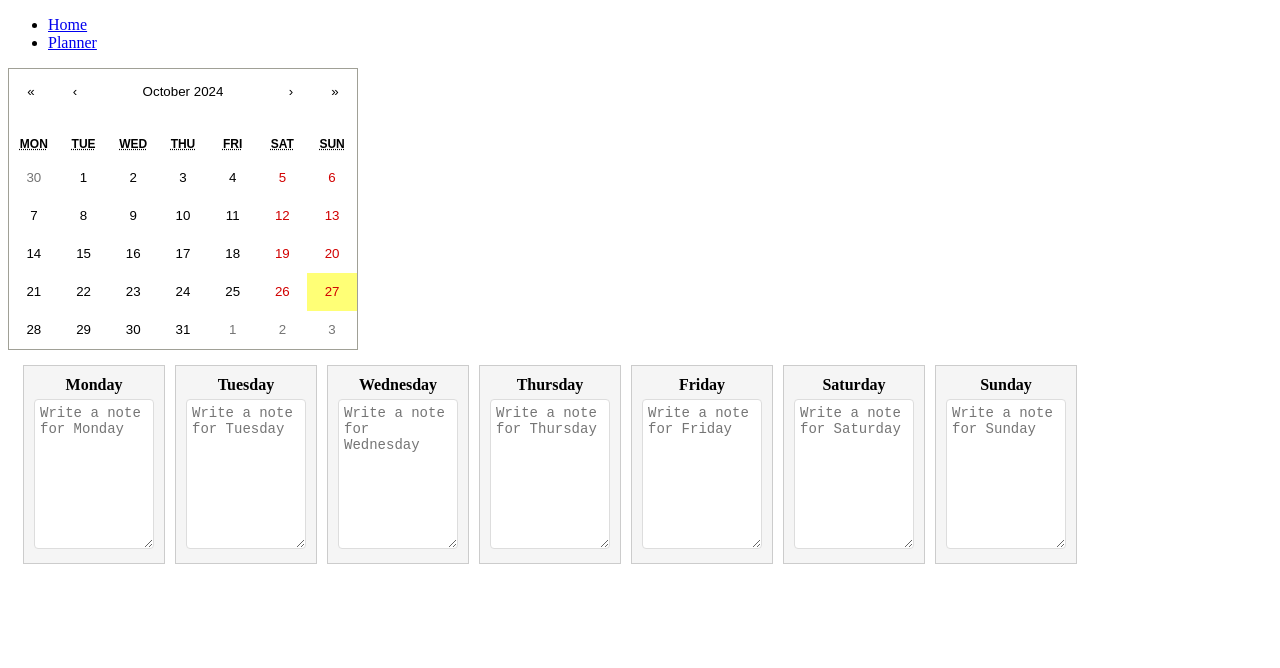
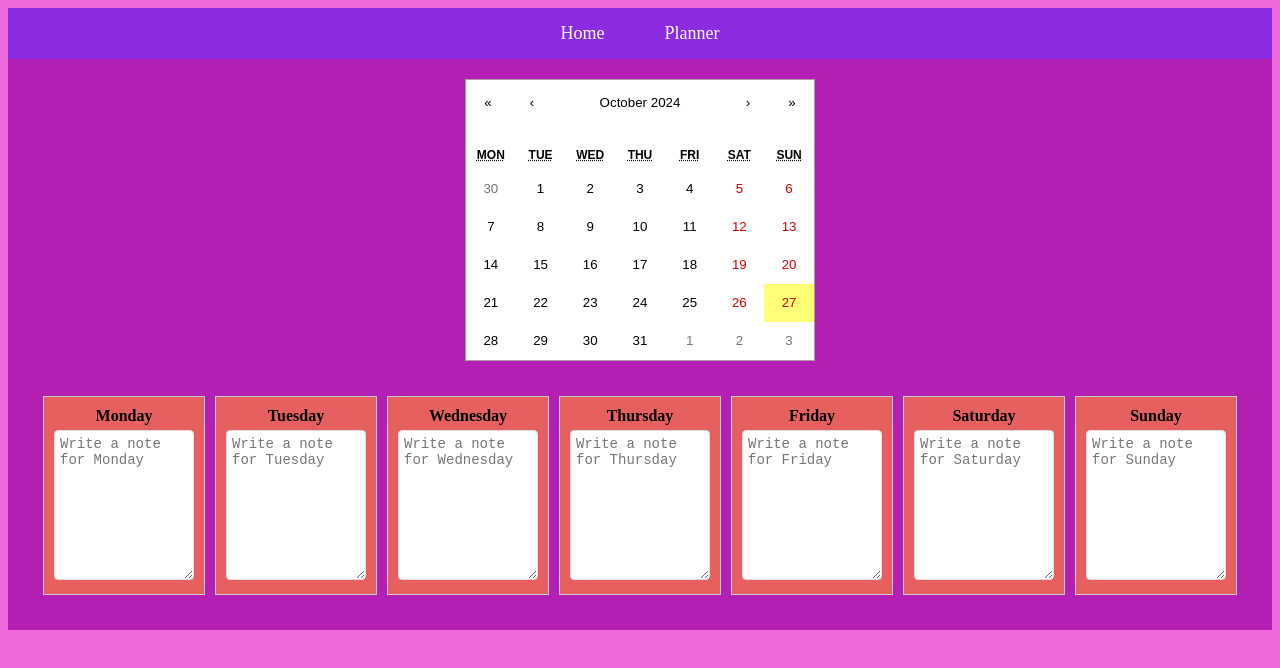
Before and after one commit to TwiceG/calendarling, a React (Vite) app in the folder frontend/: page /week-planner in a window 1280 px wide. Shown: the top 668 px of the page. Built offline with nearby package versions, Linux system fonts and the light colour scheme.

Commit message:
add basic colors and css style to project

```diff
--- a/frontend/src/App.jsx
+++ b/frontend/src/App.jsx
@@ -1,7 +1,7 @@
 import { BrowserRouter } from 'react-router-dom';
 import AppRouter from './routes/AppRouter';
 import NavBar from './components/NavBar';
-
+import './style/App.css';
 
 
 function App() {
--- a/frontend/src/routes/WeeklyPlanner.jsx
+++ b/frontend/src/routes/WeeklyPlanner.jsx
@@ -1,6 +1,7 @@
 import React, { useState } from 'react';
 import Calendar from 'react-calendar';
 import WeekdaysColumn from '../components/Weekdays';
+import '../style/WeeklyPlanner.css';
 
 const WeeklyPlanner = () => {
     const [weekDates, setWeekDates] = useState([]);
@@ -24,8 +25,10 @@ const WeeklyPlanner = () => {
     };
 
     return (
-        <div>
-            <Calendar locale="en-GB" onClickDay={handleDateClick} />
+        <div className="weekly-planner">
+            <div className="calendar-container">
+                <Calendar locale="en-GB" onClickDay={handleDateClick} />
+            </div>
             <WeekdaysColumn weekDates={weekDates} />
         </div>
     );
--- /dev/null
+++ b/frontend/src/style/App.css
@@ -0,0 +1,3 @@
+body {
+   background-color: rgb(238, 106, 220);
+}
--- a/frontend/src/style/NavBar.css
+++ b/frontend/src/style/NavBar.css
@@ -0,0 +1,38 @@
+
+.navbar {
+    display: flex;
+    justify-content: space-around; /* Spread out items across the bar */
+    align-items: center; /* Vertically align items */
+    background-color: blueviolet;
+    padding: 15px 20px; /* Add some padding */
+  }
+
+  .nav-list {
+    list-style: none;
+    display: flex;
+    margin: 0;
+    padding: 0;
+  }
+
+  .nav-item {
+    margin-right: 30px; /* Space between items */
+  }
+
+  .nav-item:last-child {
+    margin-right: 0; /* Remove margin for the last item */
+  }
+
+  .nav-link {
+    color: #fff;
+    text-decoration: none;
+    font-size: 18px;
+    padding: 10px 15px;
+    transition: background-color 0.3s ease;
+    border-radius: 5px; /* Rounded corners */
+  }
+
+  .nav-link:hover {
+    background-color: #a70f86;
+    text-decoration: none;
+    color: #f4f4f4;
+  }
--- a/frontend/src/style/Weekdays.css
+++ b/frontend/src/style/Weekdays.css
@@ -1,18 +1,18 @@
 .columns-container {
-    display: inline-flex;
+    display: flex;
     justify-content: space-around;
     padding: 10px;
 }
 
 .column {
-    display: inline-block;
+    flex: 1 1 120px;
     align-self: flex-start;
     text-align: center;
     padding: 10px;
     margin: 5px;
     border: 1px solid #ccc;
-    background-color: #f5f5f5;
-    width: 120px; /* Set a fixed width for consistency */
+    background-color: #e66060;
+
 }
 
 .day-name {
@@ -26,12 +26,13 @@
     resize: vertical;
     padding: 5px;
     border: 1px solid #ddd;
+    background-color: #ddd 0.15;
     border-radius: 4px;
     font-size: 14px;
     box-sizing: border-box; /* Ensures padding is included in the width */
 }
 
 .column.highlight {
-    background-color: #d0e7ff;
-    border: 2px solid #007bff;
+    background-color: #16bb89;
+    /* border: 2px solid #007bff; */
 }
--- /dev/null
+++ b/frontend/src/style/WeeklyPlanner.css
@@ -0,0 +1,13 @@
+.weekly-planner {
+    display: flex;
+    background-color: rgb(180, 31, 180);
+    flex-direction: column; /* Arrange items vertically */
+    align-items: center; /* Center items horizontally */
+    padding: 20px;
+}
+
+.calendar-container {
+    margin-bottom: 20px; /* Space between calendar and weekdays */
+    display: flex;
+    justify-content: center; /* Center calendar horizontally */
+}
```
